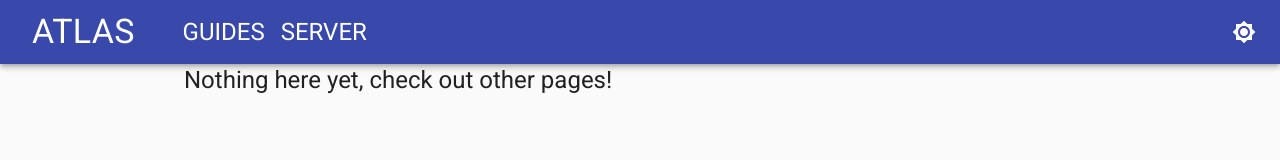
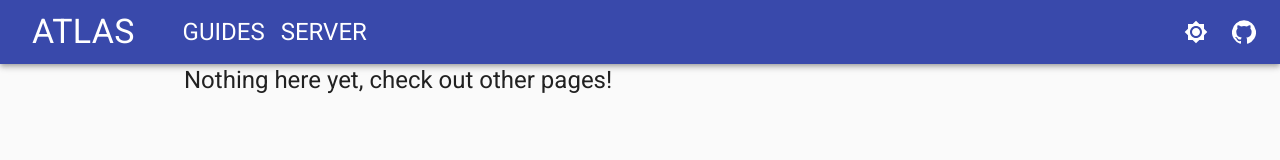
Before and after one commit to Luj8n/atlas, a Next.js app: page / in a window 1280 px wide. Shown: the top 160 px of the page. Built offline with nearby package versions, Linux system fonts and the light colour scheme.

Commit message:
added a link to github

```diff
--- a/components/Navbar.js
+++ b/components/Navbar.js
@@ -6,14 +6,12 @@ import Button from "@material-ui/core/Button";
 import IconButton from "@material-ui/core/IconButton";
 import Brightness7Icon from "@material-ui/icons/Brightness7";
 import Brightness4Icon from "@material-ui/icons/Brightness4";
+import GitHubIcon from "@material-ui/icons/GitHub";
 import Link from "next/link";
 
 const useStyles = makeStyles((theme) => ({
   root: {
     flexGrow: 1,
-  },
-  themeButton: {
-    marginLeft: theme.spacing(2),
   },
   leftEnd: {
     marginRight: "auto",
@@ -45,14 +43,14 @@ export default function Navbar({ setTheme, theme }) {
               <Typography variant="h5">Server</Typography>
             </Button>
           </Link>
-          <IconButton
-            edge="end"
-            className={classes.menuButton}
-            color="inherit"
-            onClick={() => setTheme(!theme)}
-          >
+          <IconButton color="inherit" onClick={() => setTheme(!theme)}>
             {theme ? <Brightness7Icon /> : <Brightness4Icon />}
           </IconButton>
+          <Link href="https://github.com/Luj8n/atlas">
+            <IconButton edge="end" color="inherit">
+              <GitHubIcon />
+            </IconButton>
+          </Link>
         </Toolbar>
       </AppBar>
     </div>
```
